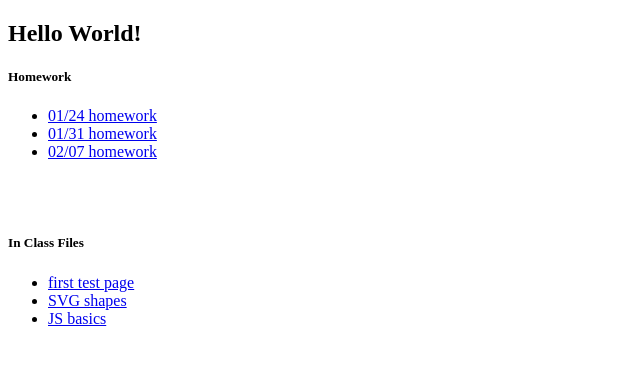
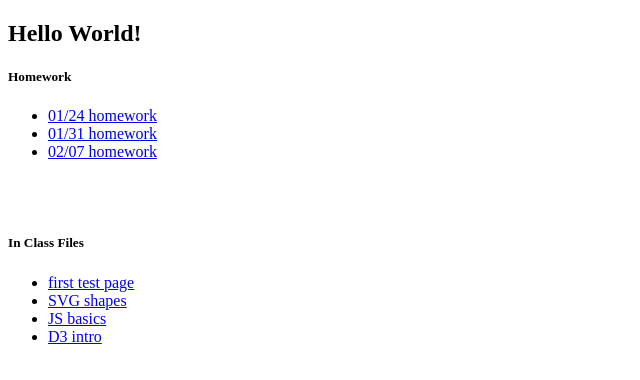
Before and after one commit to tembothan/tembothan.github.io, a plain HTML site: page index.html in a window 1280 px wide. Shown: the full height of the page, 0-640 px from the left. Drawn offline with Linux system fonts and the light colour scheme.

Commit message:
updated intro page to include new in class page

```diff
--- a/index.html
+++ b/index.html
@@ -23,6 +23,7 @@
             <li><a href="test.html">first test page</a></li>
             <li><a href="inClassFiles/shapes.html">SVG shapes</a></li>
             <li><a href="inClassFiles/javaScript.html">JS basics</a></li>
+            <li><a href="inClassFiles/d3_intro.html">D3 intro</a></li>
         </ul>
 
     </body>
```
